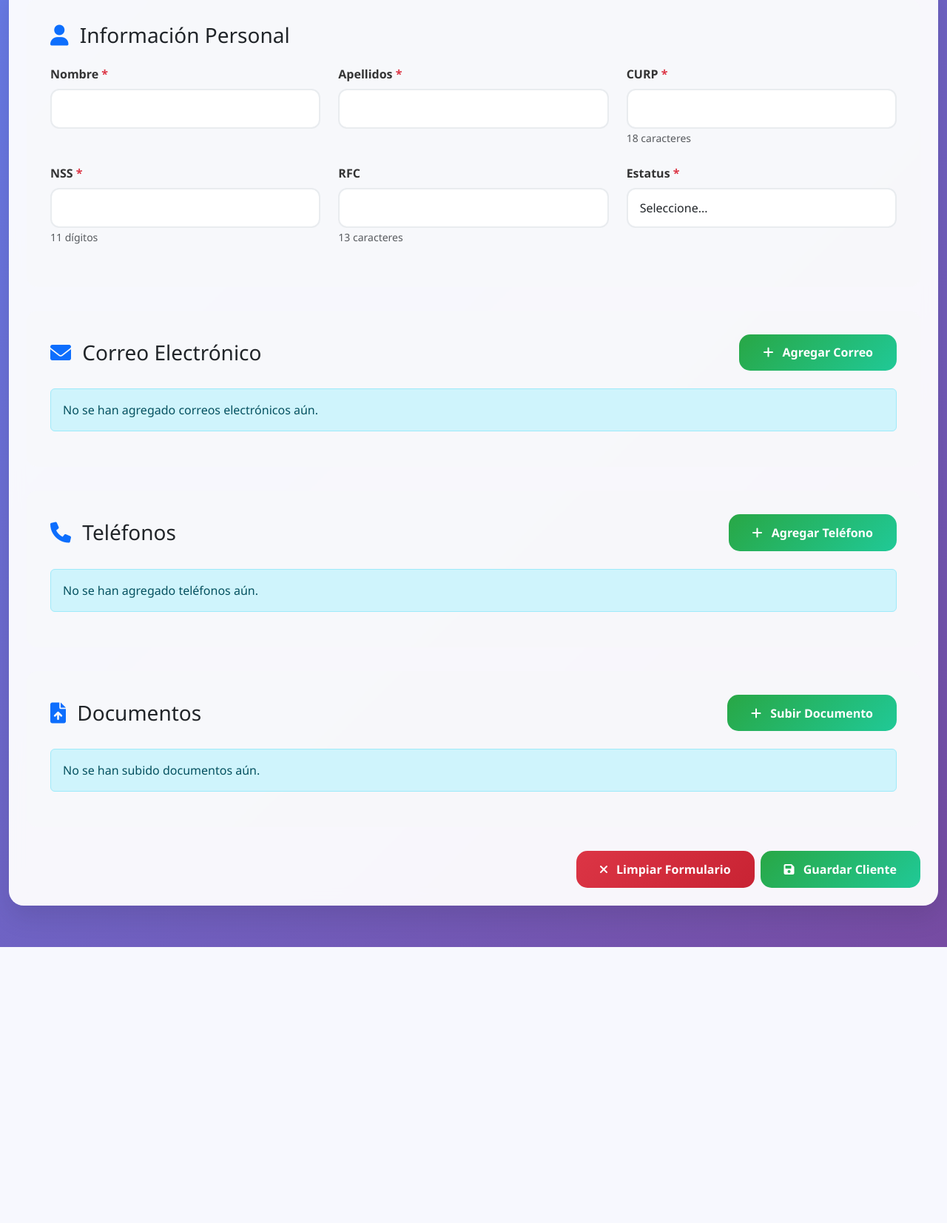
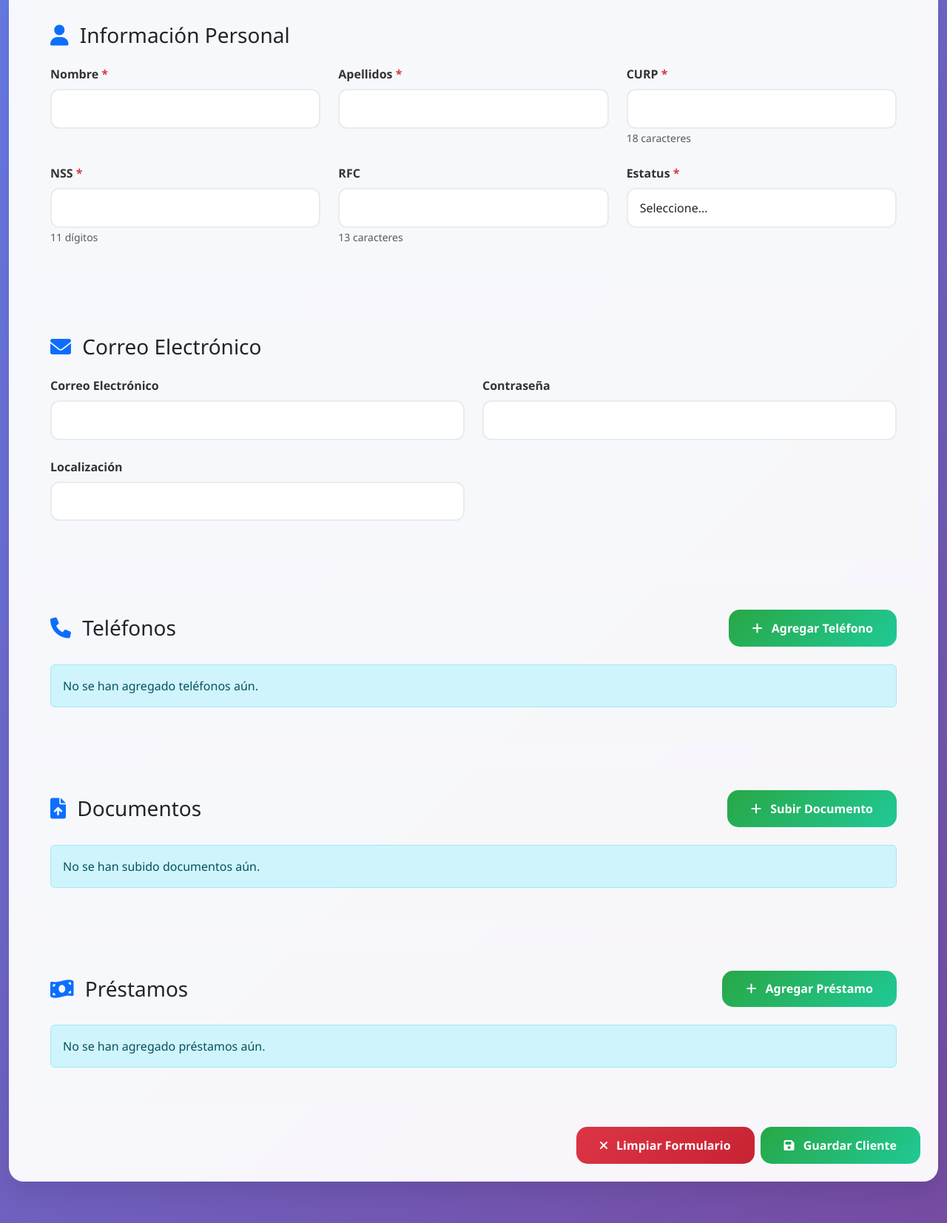
Before and after one commit to josueRamosGarcia/Gestor_clientes, a Flask app: template app/templates/add_clientes.html in a window 1280 px wide. Shown: the part 198-1851 px from the top of the page at 74% size. Before the commit the page ends 1478 px from the top, so only its background shows below. Run offline with Flask 3, Linux system fonts and the light colour scheme; the template is opened without the code that fills it: most values are stand-ins (such as "Sample title", 1, 10 or a date in 2020); parts of the project's set-up code (start-up, migrations or seed data) failed here and were passed over.

Commit message:
Se agrego campo para prestamos y se modifico campo de correos para que solo acepte 1

```diff
--- a/app/static/CSS/clientes.css
+++ b/app/static/CSS/clientes.css
@@ -288,6 +288,23 @@ body {
     padding: 1.5rem 2rem;
 }
 
+.btn-cancel-small {
+  background: linear-gradient(135deg, #dc3545 0%, #c82333 100%);
+  border: none;
+  border-radius: 10px;
+  padding: 0.5rem 0.8rem;
+  font-weight: 600;
+  color: white;
+  transition: all 0.3s ease;
+  margin-left: 0.5rem;
+}
+
+.btn-cancel-small:hover {
+  transform: translateY(-2px);
+  box-shadow: 0 5px 15px rgba(220, 53, 69, 0.4);
+  color: white;
+}
+
 /* Responsividad */
 @media (max-width: 768px) {
     .header-info {
--- a/app/static/JS/add_clientes.js
+++ b/app/static/JS/add_clientes.js
@@ -1,29 +1,7 @@
 // Variables para almacenar los datos temporales
-let correos = [];
 let telefonos = [];
 let archivos = [];
-
-// Función para agregar correo
-document.getElementById('agregar-correo').addEventListener('click', function() {
-    const email = document.getElementById('correo-email').value;
-    const password = document.getElementById('correo-password').value;
-    const localizacion = document.getElementById('correo-localizacion').value;
-
-    if (!email) {
-    alert('El correo electrónico es obligatorio');
-    return;
-    }
-
-    correos.push({
-    email: email,
-    password: password,
-    localizacion: localizacion
-    });
-
-    actualizarListaCorreos();
-    document.getElementById('correo-form').reset();
-    bootstrap.Modal.getInstance(document.getElementById('correoModal')).hide();
-});
+let prestamos = [];
 
 // Función para agregar teléfono
 document.getElementById('agregar-telefono').addEventListener('click', function() {
@@ -72,47 +50,42 @@ document.getElementById('subir-archivo').addEventListener('click', function() {
     bootstrap.Modal.getInstance(document.getElementById('archivoModal')).hide();
 });
 
-// Función para actualizar la lista de correos en la UI
-function actualizarListaCorreos() {
-    const container = document.getElementById('correos-container');
+// Función para agregar préstamo
+document.getElementById('agregar-prestamo').addEventListener('click', function() {
+  const financiera = document.getElementById('prestamo-financiera').value;
+  const tipo = document.getElementById('prestamo-tipo').value;
+  const cat = document.getElementById('prestamo-cat').value;
+  const monto = document.getElementById('prestamo-monto').value;
+  const descuento = document.getElementById('prestamo-descuento').value;
+  const plazo = document.getElementById('prestamo-plazo').value;
+  const importe = document.getElementById('prestamo-importe').value;
+  const fecha = document.getElementById('prestamo-fecha').value;
+  const estatus = document.getElementById('prestamo-estatus').value;
+  const liquida = document.getElementById('prestamo-liquida').value;
 
-    if (correos.length === 0) {
-    container.innerHTML = '<div class="alert alert-info">No se han agregado correos electrónicos aún.</div>';
+  // Validar campos obligatorios
+  if (!financiera || !tipo || !cat || !monto || !descuento || !plazo || !importe || !fecha || !estatus) {
+    alert('Todos los campos marcados como obligatorios (*) deben ser completados');
     return;
-    }
+  }
 
-    let html = '<div class="table-responsive"><table class="table"><thead><tr><th>Correo</th><th>Localización</th><th>Acciones</th></tr></thead><tbody>';
+  prestamos.push({
+    financiera: financiera,
+    tipo: tipo,
+    cat: cat,
+    monto: monto,
+    descuento: descuento,
+    plazo: plazo,
+    importe: importe,
+    fecha: fecha,
+    estatus: estatus,
+    liquida: liquida || null
+  });
 
-    correos.forEach((correo, index) => {
-    html += `
-        <tr>
-        <td>${correo.email}</td>
-        <td>${correo.localizacion || 'N/A'}</td>
-        <td>
-            <button class="btn btn-edit-small" onclick="editarCorreo(${index})">
-            <i class="fas fa-edit"></i>
-            </button>
-            <button class="btn btn-cancel-small" onclick="eliminarCorreo(${index})">
-            <i class="fas fa-trash"></i>
-            </button>
-        </td>
-        </tr>
-    `;
-    });
-
-    html += '</tbody></table></div>';
-
-    // Agregar campos ocultos para cada correo
-    correos.forEach((correo, index) => {
-    html += `
-        <input type="hidden" name="correos[${index}][corr_nombre]" value="${correo.email}">
-        <input type="hidden" name="correos[${index}][corr_contraseña]" value="${correo.password || ''}">
-        <input type="hidden" name="correos[${index}][corr_localizacion]" value="${correo.localizacion || ''}">
-    `;
-    });
-
-    container.innerHTML = html;
-}
+  actualizarListaPrestamos();
+  document.getElementById('prestamo-form').reset();
+  bootstrap.Modal.getInstance(document.getElementById('prestamoModal')).hide();
+});
 
 // Función para actualizar la lista de teléfonos en la UI
 function actualizarListaTelefonos() {
@@ -199,25 +172,75 @@ function actualizarListaArchivos() {
     container.innerHTML = html;
 }
 
-// Funciones para editar/eliminar elementos (simplificadas)
-function editarCorreo(index) {
-    const correo = correos[index];
-    document.getElementById('correo-email').value = correo.email;
-    document.getElementById('correo-password').value = correo.password || '';
-    document.getElementById('correo-localizacion').value = correo.localizacion || '';
+// Función para actualizar la lista de préstamos en la UI
+function actualizarListaPrestamos() {
+  const container = document.getElementById('prestamos-container');
 
-    correos.splice(index, 1);
-    actualizarListaCorreos();
+  if (prestamos.length === 0) {
+    container.innerHTML = '<div class="alert alert-info">No se han agregado préstamos aún.</div>';
+    return;
+  }
 
-    const modal = new bootstrap.Modal(document.getElementById('correoModal'));
-    modal.show();
-}
+  let html = `
+    <div class="table-responsive">
+      <table class="table">
+        <thead>
+          <tr>
+            <th>Financiera</th>
+            <th>Tipo</th>
+            <th>Monto</th>
+            <th>CAT</th>
+            <th>Plazo</th>
+            <th>Estatus</th>
+            <th>Acciones</th>
+          </tr>
+        </thead>
+        <tbody>
+  `;
 
-function eliminarCorreo(index) {
-    if (confirm('¿Estás seguro de eliminar este correo?')) {
-    correos.splice(index, 1);
-    actualizarListaCorreos();
-    }
+  prestamos.forEach((prestamo, index) => {
+    const tipoNombre = document.getElementById('prestamo-tipo').options[prestamo.tipo-1].text;
+    const estatusNombre = document.getElementById('prestamo-estatus').options[prestamo.estatus-1].text;
+
+    html += `
+      <tr>
+        <td>${prestamo.financiera}</td>
+        <td>${tipoNombre}</td>
+        <td>$${parseFloat(prestamo.monto).toLocaleString('es-MX', {minimumFractionDigits: 2, maximumFractionDigits: 2})}</td>
+        <td>${prestamo.cat}%</td>
+        <td>${prestamo.plazo} meses</td>
+        <td>${estatusNombre}</td>
+        <td>
+          <button class="btn btn-edit-small" onclick="editarPrestamo(${index})">
+            <i class="fas fa-edit"></i>
+          </button>
+          <button class="btn btn-cancel-small" onclick="eliminarPrestamo(${index})">
+            <i class="fas fa-trash"></i>
+          </button>
+        </td>
+      </tr>
+    `;
+  });
+
+  html += '</tbody></table></div>';
+
+  // Agregar campos ocultos para cada préstamo
+  prestamos.forEach((prestamo, index) => {
+    html += `
+      <input type="hidden" name="prestamos[${index}][prst_financiera]" value="${prestamo.financiera}">
+      <input type="hidden" name="prestamos[${index}][tp_id]" value="${prestamo.tipo}">
+      <input type="hidden" name="prestamos[${index}][prst_cat]" value="${prestamo.cat}">
+      <input type="hidden" name="prestamos[${index}][prst_monto]" value="${prestamo.monto}">
+      <input type="hidden" name="prestamos[${index}][prst_descuento]" value="${prestamo.descuento}">
+      <input type="hidden" name="prestamos[${index}][prst_plazo]" value="${prestamo.plazo}">
+      <input type="hidden" name="prestamos[${index}][prst_imp_pagar]" value="${prestamo.importe}">
+      <input type="hidden" name="prestamos[${index}][prst_f_p_desc]" value="${prestamo.fecha}">
+      <input type="hidden" name="prestamos[${index}][ep_id]" value="${prestamo.estatus}">
+      ${prestamo.liquida ? `<input type="hidden" name="prestamos[${index}][prst_id_liq]" value="${prestamo.liquida}">` : ''}
+    `;
+  });
+
+  container.innerHTML = html;
 }
 
 function editarTelefono(index) {
@@ -258,3 +281,32 @@ function eliminarArchivo(index) {
     actualizarListaArchivos();
     }
 }
+
+// Funciones para editar/eliminar préstamos
+function editarPrestamo(index) {
+  const prestamo = prestamos[index];
+
+  document.getElementById('prestamo-financiera').value = prestamo.financiera;
+  document.getElementById('prestamo-tipo').value = prestamo.tipo;
+  document.getElementById('prestamo-cat').value = prestamo.cat;
+  document.getElementById('prestamo-monto').value = prestamo.monto;
+  document.getElementById('prestamo-descuento').value = prestamo.descuento;
+  document.getElementById('prestamo-plazo').value = prestamo.plazo;
+  document.getElementById('prestamo-importe').value = prestamo.importe;
+  document.getElementById('prestamo-fecha').value = prestamo.fecha;
+  document.getElementById('prestamo-estatus').value = prestamo.estatus;
+  document.getElementById('prestamo-liquida').value = prestamo.liquida || '';
+
+  prestamos.splice(index, 1);
+  actualizarListaPrestamos();
+
+  const modal = new bootstrap.Modal(document.getElementById('prestamoModal'));
+  modal.show();
+}
+
+function eliminarPrestamo(index) {
+  if (confirm('¿Estás seguro de eliminar este préstamo?')) {
+    prestamos.splice(index, 1);
+    actualizarListaPrestamos();
+  }
+}
--- a/app/templates/add_clientes.html
+++ b/app/templates/add_clientes.html
@@ -98,23 +98,35 @@
                 </div>
               </div>
 
-              <!-- Sección de correos -->
+              <!-- Sección de correo -->
               <div class="client-info-section mt-4">
-                <div class="d-flex justify-content-between align-items-center mb-4">
-                  <h3 class="mb-0">
-                    <i class="fas fa-envelope text-primary me-2"></i>
-                    Correo Electrónico
-                  </h3>
-                  <button type="button" class="btn btn-add" data-bs-toggle="modal" data-bs-target="#correoModal">
-                    <i class="fas fa-plus me-2"></i>
-                    Agregar Correo
-                  </button>
-                </div>
+                <h3 class="mb-4">
+                  <i class="fas fa-envelope text-primary me-2"></i>
+                  Correo Electrónico
+                </h3>
 
-                <div id="correos-container">
-                  <!-- Los correos agregados aparecerán aquí -->
-                  <div class="alert alert-info">
-                    No se han agregado correos electrónicos aún.
+                <div id="correo-container">
+                  <div class="row">
+                    <div class="col-md-6">
+                      <div class="form-group">
+                        <label for="correo-email">Correo Electrónico</label>
+                        <input type="email" class="form-control" id="correo-email" name="correo_email">
+                      </div>
+                    </div>
+                    <div class="col-md-6">
+                      <div class="form-group">
+                        <label for="correo-password">Contraseña</label>
+                        <input type="password" class="form-control" id="correo-password" name="correo_password">
+                      </div>
+                    </div>
+                  </div>
+                  <div class="row">
+                    <div class="col-md-6">
+                      <div class="form-group">
+                        <label for="correo-localizacion">Localización</label>
+                        <input type="text" class="form-control" id="correo-localizacion" name="correo_localizacion">
+                      </div>
+                    </div>
                   </div>
                 </div>
               </div>
@@ -161,6 +173,27 @@
                 </div>
               </div>
 
+              <!-- Sección de préstamos -->
+              <div class="client-info-section mt-4">
+                <div class="d-flex justify-content-between align-items-center mb-4">
+                  <h3 class="mb-0">
+                    <i class="fas fa-money-bill-wave text-primary me-2"></i>
+                    Préstamos
+                  </h3>
+                  <button type="button" class="btn btn-add" data-bs-toggle="modal" data-bs-target="#prestamoModal">
+                    <i class="fas fa-plus me-2"></i>
+                    Agregar Préstamo
+                  </button>
+                </div>
+
+                <div id="prestamos-container">
+                  <!-- Los préstamos agregados aparecerán aquí -->
+                  <div class="alert alert-info">
+                    No se han agregado préstamos aún.
+                  </div>
+                </div>
+              </div>
+
               <!-- Botones de acción -->
               <div class="row mt-4">
                 <div class="col-12">
@@ -178,38 +211,6 @@
               </div>
             </form>
           </div>
-        </div>
-      </div>
-    </div>
-  </div>
-
-  <!-- Modal para agregar correo -->
-  <div class="modal fade" id="correoModal" tabindex="-1" aria-labelledby="correoModalLabel" aria-hidden="true">
-    <div class="modal-dialog">
-      <div class="modal-content">
-        <div class="modal-header">
-          <h5 class="modal-title" id="correoModalLabel">Agregar Correo Electrónico</h5>
-          <button type="button" class="btn-close" data-bs-dismiss="modal" aria-label="Close"></button>
-        </div>
-        <div class="modal-body">
-          <form id="correo-form">
-            <div class="form-group mb-3">
-              <label for="correo-email">Correo Electrónico <span class="text-danger">*</span></label>
-              <input type="email" class="form-control" id="correo-email" required>
-            </div>
-            <div class="form-group mb-3">
-              <label for="correo-password">Contraseña</label>
-              <input type="password" class="form-control" id="correo-password">
-            </div>
-            <div class="form-group mb-3">
-              <label for="correo-localizacion">Localización</label>
-              <input type="text" class="form-control" id="correo-localizacion">
-            </div>
-          </form>
-        </div>
-        <div class="modal-footer">
-          <button type="button" class="btn btn-cancel" data-bs-dismiss="modal">Cancelar</button>
-          <button type="button" class="btn btn-save" id="agregar-correo">Agregar Correo</button>
         </div>
       </div>
     </div>
@@ -288,6 +289,112 @@
     </div>
   </div>
 
+  <!-- Modal para agregar préstamo -->
+  <div class="modal fade" id="prestamoModal" tabindex="-1" aria-labelledby="prestamoModalLabel" aria-hidden="true">
+    <div class="modal-dialog modal-lg">
+      <div class="modal-content">
+        <div class="modal-header">
+          <h5 class="modal-title" id="prestamoModalLabel">Agregar Préstamo</h5>
+          <button type="button" class="btn-close" data-bs-dismiss="modal" aria-label="Close"></button>
+        </div>
+        <div class="modal-body">
+          <form id="prestamo-form">
+            <div class="row">
+              <div class="col-md-6">
+                <div class="form-group mb-3">
+                  <label for="prestamo-financiera">Financiera <span class="text-danger">*</span></label>
+                  <input type="text" class="form-control" id="prestamo-financiera" required>
+                </div>
+              </div>
+              <div class="col-md-6">
+                <div class="form-group mb-3">
+                  <label for="prestamo-tipo">Tipo de Préstamo <span class="text-danger">*</span></label>
+                  <select class="form-control" id="prestamo-tipo" required>
+                    <option value="">Seleccione...</option>
+                    {% for tipo in tipos_prestamos %}
+                    <option value="{{ tipo.tp_id }}">{{ tipo.tp_nombre }}</option>
+                    {% endfor %}
+                  </select>
+                </div>
+              </div>
+            </div>
+
+            <div class="row">
+              <div class="col-md-6">
+                <div class="form-group mb-3">
+                  <label for="prestamo-cat">CAT (%) <span class="text-danger">*</span></label>
+                  <input type="number" step="0.01" class="form-control" id="prestamo-cat" required>
+                </div>
+              </div>
+              <div class="col-md-6">
+                <div class="form-group mb-3">
+                  <label for="prestamo-monto">Monto <span class="text-danger">*</span></label>
+                  <input type="number" step="0.01" class="form-control" id="prestamo-monto" required>
+                </div>
+              </div>
+            </div>
+
+            <div class="row">
+              <div class="col-md-6">
+                <div class="form-group mb-3">
+                  <label for="prestamo-descuento">Descuento <span class="text-danger">*</span></label>
+                  <input type="number" step="0.01" class="form-control" id="prestamo-descuento" required>
+                </div>
+              </div>
+              <div class="col-md-6">
+                <div class="form-group mb-3">
+                  <label for="prestamo-plazo">Plazo (meses) <span class="text-danger">*</span></label>
+                  <input type="number" class="form-control" id="prestamo-plazo" required>
+                </div>
+              </div>
+            </div>
+
+            <div class="row">
+              <div class="col-md-6">
+                <div class="form-group mb-3">
+                  <label for="prestamo-importe">Importe a Pagar <span class="text-danger">*</span></label>
+                  <input type="number" step="0.01" class="form-control" id="prestamo-importe" required>
+                </div>
+              </div>
+              <div class="col-md-6">
+                <div class="form-group mb-3">
+                  <label for="prestamo-fecha">Fecha 1er Descuento <span class="text-danger">*</span></label>
+                  <input type="date" class="form-control" id="prestamo-fecha" required>
+                </div>
+              </div>
+            </div>
+
+            <div class="row">
+              <div class="col-md-6">
+                <div class="form-group mb-3">
+                  <label for="prestamo-estatus">Estatus <span class="text-danger">*</span></label>
+                  <select class="form-control" id="prestamo-estatus" required>
+                    <option value="">Seleccione...</option>
+                    {% for estatus in estatus_prestamos %}
+                    <option value="{{ estatus.ep_id }}">{{ estatus.ep_nombre }}</option>
+                    {% endfor %}
+                  </select>
+                </div>
+              </div>
+              <div class="col-md-6">
+                <div class="form-group mb-3">
+                  <label for="prestamo-liquida">Liquida otro préstamo</label>
+                  <select class="form-control" id="prestamo-liquida">
+                    <option value="">No aplica</option>
+                    <!-- Opciones de préstamos existentes se llenarán dinámicamente -->
+                  </select>
+                </div>
+              </div>
+            </div>
+          </form>
+        </div>
+        <div class="modal-footer">
+          <button type="button" class="btn btn-cancel" data-bs-dismiss="modal">Cancelar</button>
+          <button type="button" class="btn btn-save" id="agregar-prestamo">Agregar Préstamo</button>
+        </div>
+      </div>
+    </div>
+  </div>
   <script src="https://cdn.jsdelivr.net/npm/bootstrap@5.3.0/dist/js/bootstrap.bundle.min.js"></script>
   <script src="{{ url_for('static', filename='js/add_clientes.js')}}"></script>
 </body>
```
